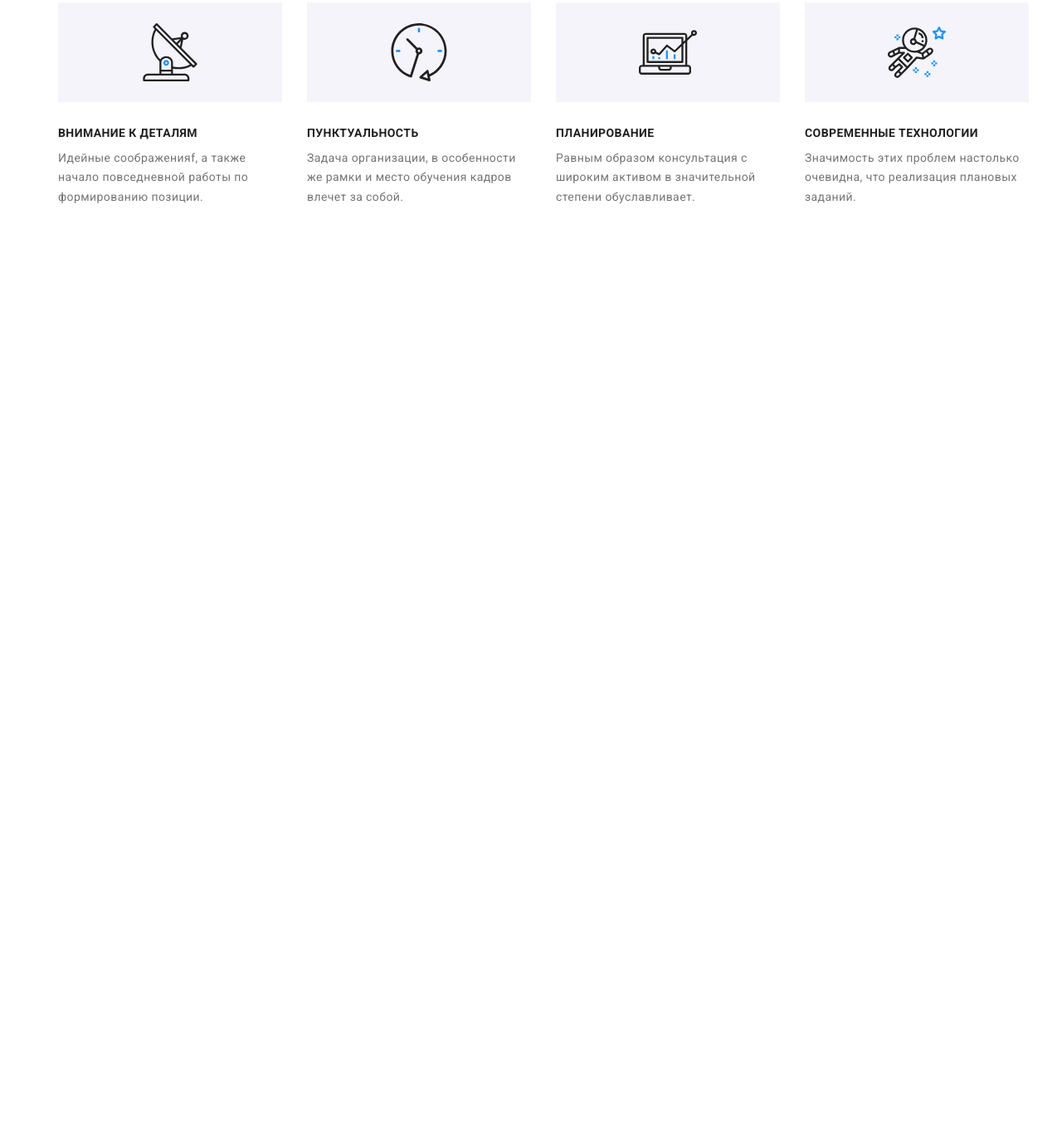
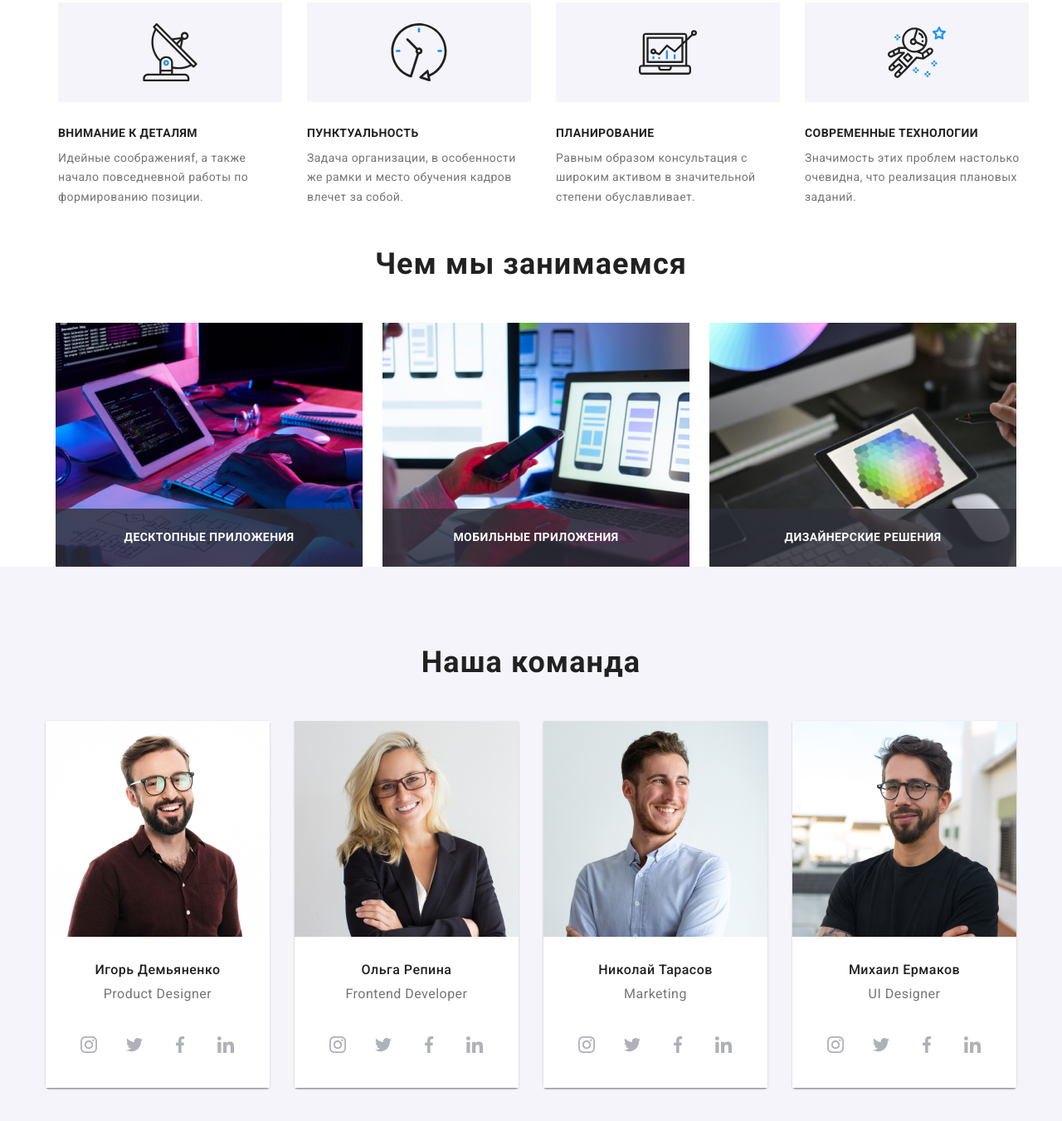
Before and after one commit to alxtpl/goit-markup-hw-08, a plain HTML site: page index.html in a window 1280 px wide. Shown: the part 796-2147 px from the top of the page at 83% size. Before the commit the page ends 1093 px from the top, so only its background shows below. Drawn offline with nearby package versions, Linux system fonts and the light colour scheme.

Commit message:
addin team adaptivity section

```diff
--- a/index.html
+++ b/index.html
@@ -175,7 +175,8 @@
                 </ul>
             </div>
         </section>
-        <!-- <section class="whatwedo">
+        <!-- what we do================================================================================== -->
+        <section class="whatwedo">
             <div class="container">
                 <h2 class="whatwedotitle">Чем мы занимаемся</h2>
                 <ul>
@@ -193,9 +194,9 @@
                     </li>
                 </ul>
             </div>
-        </section> -->
+        </section>
 
-        <!-- <section class="team">
+        <section class="team">
             <div class="container">
                 <h2 class="teamtitle">Наша команда</h2>
                 <ul class="teamlist">
@@ -349,7 +350,7 @@
                     </li>
                 </ul>
             </div>
-        </section> -->
+        </section>
         <!-- <section class="clientssec">
             <h2 class="teamtitle">Постоянные клиенты</h2>
 
--- a/sass/layout/_team.scss
+++ b/sass/layout/_team.scss
@@ -34,3 +34,37 @@
     margin-top: 10px;
     font-weight: 400;
 }
+
+.teamlist {
+    @media screen and (max-width: 767px) {
+        flex-direction: column;
+        margin-right: 0;
+        margin-bottom: -30px;
+    }
+    @media screen and (min-width: 768px) {
+        flex-wrap: wrap;
+        margin-right: -30px;
+        margin-bottom: -30px;
+    }
+}
+
+@media screen and (min-width: 1200px) {}
+
+
+}
+.team li {
+    @media screen and (max-width: 767px) {
+        margin-right: 0;
+        margin-bottom: 30px;
+    }
+
+    @media screen and (min-width: 768px) {
+        margin-right: 30px;
+        margin-bottom: 30px;
+    }
+
+    @media screen and (min-width: 1200px) {}
+}
+//  li:not(:last-child) {
+//             margin-bottom: 32px;
+//         }
--- a/sass/layout/_whatwedo.scss
+++ b/sass/layout/_whatwedo.scss
@@ -30,3 +30,15 @@
     text-transform: uppercase;
     color: var(--second-text-color);
 }
+
+.whatwedo {
+    @media screen and (max-width: 767px) {
+        display: none;
+    }
+    @media screen and (min-width: 768px) {
+        display: none;
+    }
+    @media screen and (min-width: 1200px) {
+        display: flex;
+    }
+}
```
Also changed, not shown: css/main.css, css/main.min.css, 2 other files.
